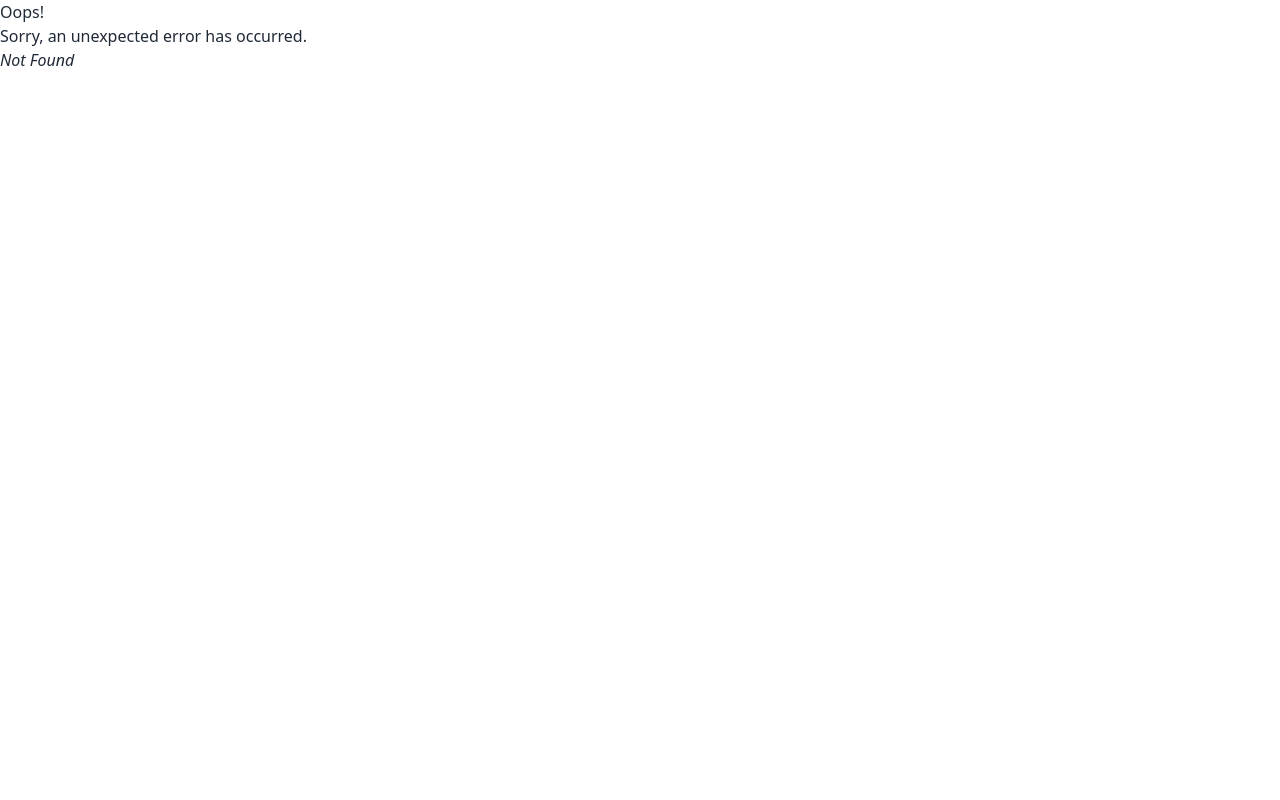
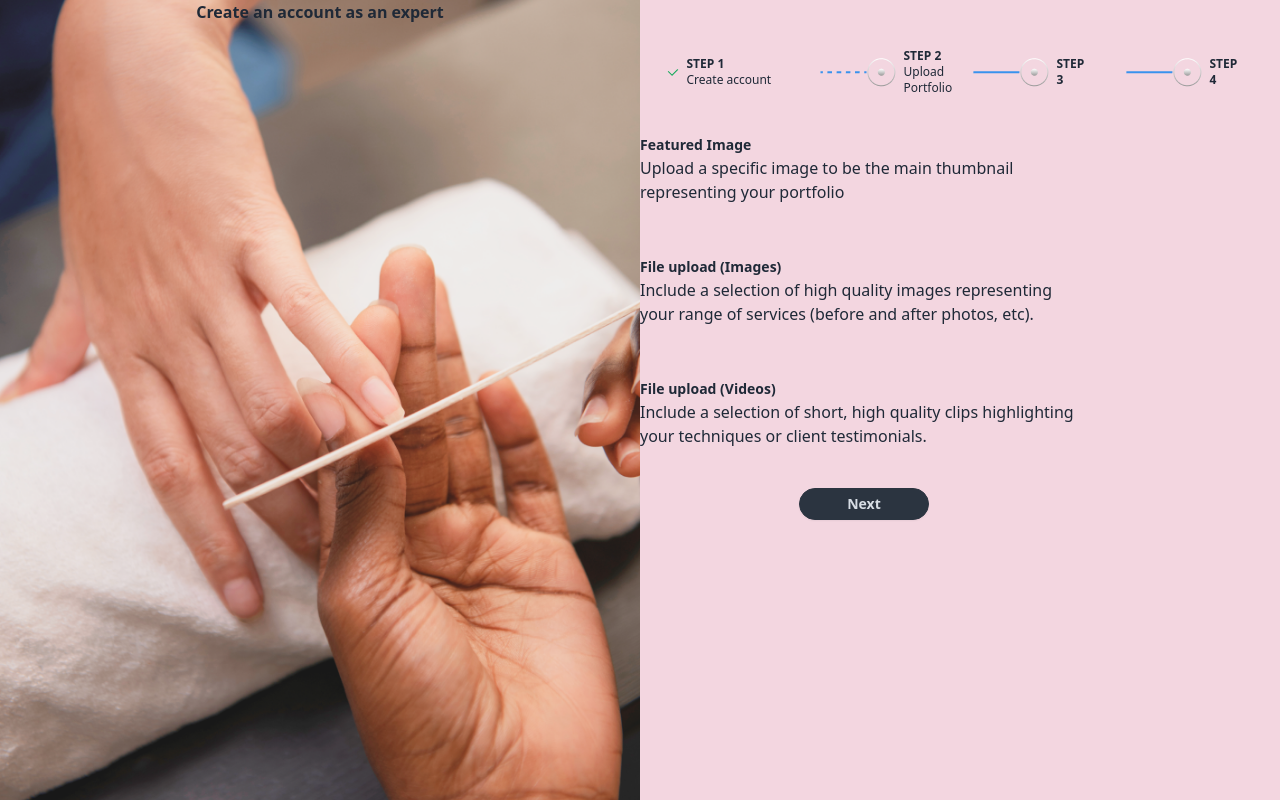
Before and after one commit to Lahitan/beautyexpert, a React (Vite) app: page /ExpertUploadPage in a window 1280 px wide. Before the commit this address had no page. Built offline with nearby package versions, Linux system fonts and the light colour scheme.

Commit message:
feat: add ExpertUploadPage.jsx and called on main.jsx

```diff
--- a/src/main.jsx
+++ b/src/main.jsx
@@ -11,6 +11,7 @@ import Login from "./pages/Login/Login.jsx";
 import ForgetPassword from "./pages/Login/ForgetPassword.jsx";
 import ExpertCreateAccount from "./pages/Login/ExpertCreateAccount.jsx";
 import ExpertCreateAccountPage2 from "./pages/Login/ExpertCreateAccountPage2.jsx";
+import ExpertUploadPage from "./pages/Login/ExpertUploadPage.jsx";
 
 const router = createBrowserRouter([
 	{
@@ -48,6 +49,10 @@ const router = createBrowserRouter([
 		path: "/ExpertCreateAccountPage2",
 		element: <ExpertCreateAccountPage2 />,
 	},
+	{
+		path: "/ExpertUploadPage",
+		element: <ExpertUploadPage />,
+	},
 ]);
 
 ReactDOM.createRoot(document.getElementById("root")).render(
--- a/src/pages/Login/ExpertCreateAccountPage2.jsx
+++ b/src/pages/Login/ExpertCreateAccountPage2.jsx
@@ -1,12 +1,9 @@
 import React from 'react'
-import { Link } from "react-router-dom"
 import barber from "../../assets/barber-background-image.png"
-// import loading from "../../assets/step-loading-logo.png"
 import line from "../../assets/line-logo.png"
 import brokenLine from "../../assets/broken-line.png"
 import unchecked from "../../assets/unchecked-logo.png"
 import checked from "../../assets/checked-logo.png"
-// import eye from "../../assets/eye-logo.png"
 import wideLine from "../../assets/wide-line.png"
 
 const background = {
@@ -27,10 +24,6 @@ const ExpertCreateAccountPage2 = () => {
                 {/* headings */}
                 <div className='flex flex-col items-center justify-center '>
                     <h1 className=' font-bold' >Create an account as an expert</h1>
-                    <h2 className="h2">
-                        Already have an account?
-                        <Link to={"/login"} className=" "> Log in</Link>
-                    </h2>
                 </div>
             </div>
             <div>
@@ -127,7 +120,6 @@ const ExpertCreateAccountPage2 = () => {
                 </div>
                 </div>
                 {/* end of form  */}
-                {/* this is another test */}
             </div>
 
         </div>
--- /dev/null
+++ b/src/pages/Login/ExpertUploadPage.jsx
@@ -0,0 +1,110 @@
+import React from 'react'
+import barber from "../../assets/barber-background-image.png"
+import line from "../../assets/line-logo.png"
+import brokenLine from "../../assets/broken-line.png"
+import unchecked from "../../assets/unchecked-logo.png"
+import checked from "../../assets/checked-logo.png"
+import wideLine from "../../assets/wide-line.png"
+import nailTech from "../../assets/nail-tech-background-image.png"
+
+const background = {
+    backgroundImage: `url(${nailTech})`,
+    backgroundRepeat:'no-repeat',
+    backgroundSize: 'cover',
+    backgroundPosition: 'left',
+    width: '100%',
+    height: '100vh'
+}
+
+const ExpertUploadPage = () => {
+  return (
+    <div className=' items-center bg-primary-brand  ' >
+        <div className="grid md:grid-cols-2 lg:grid-cols-2 ">
+            {/* background image */}
+            <div style={background} className=' ' >
+                {/* headings */}
+                <div className='flex flex-col items-center justify-center '>
+                    <h1 className=' font-bold' >Create an account as an expert</h1>
+                </div>
+            </div>
+            <div>
+                <div className=' grid sm:grid-cols-1 md:grid-cols-4 lg:grid-cols-4 place-items-center text-xs gap-3 p-5 mt-10 '>
+                    <img src={wideLine} alt="" className=' md:hidden lg:hidden ' />
+                    {/* sign in steps */}
+                    <div className=' flex flex-row items-center p-0 w-32 h-6 flex-none order-1 flex-grow-0' >
+                        <img src={checked} alt="" />
+                        <div className='p-2' >
+                            <h3 className='font-bold' >STEP 1</h3>
+                            <p>Create account</p>
+                        </div>
+                    </div>
+                    <div className=' flex flex-row items-center p-0 w-32 h-6 flex-none order-1 flex-grow-0 ' >
+                        <img src={brokenLine} alt="" />
+                        <img src={unchecked} alt="" />
+                        <div className='p-2' >
+                            <h3 className='font-bold' >STEP 2</h3>
+
+                            <p>Upload Portfolio</p>
+                        </div>
+                    </div>
+                    <div className=' flex flex-row items-center p-0 w-32 h-6 flex-none order-1 flex-grow-0  ' >
+                        <img src={line} alt="" />
+                        <img src={unchecked} alt="" />
+                        <h3 className='p-2 font-bold '>STEP 3</h3>
+                    </div>
+                    <div className=' flex flex-row items-center p-0 w-32 h-6 flex-none order-1 flex-grow-0 ' >
+                        <img src={line} alt="" />
+                        <img src={unchecked} alt="" />
+                        <h3 className='p-2 font-bold '>STEP 4</h3>
+                    </div>
+
+                </div>
+                {/* end of sign in steps */}
+                {/* form */}
+                <div className=" flex flex-col place-items-center gap-10 w-[70%] h-[466px] my-7  ">
+                    <div className=' flex flex-col items-start  ' >
+                        {/* featured image upload */}
+                        <div >
+                        <span className='label-text font-bold'>Featured Image</span>
+                        <p className='text-md' >Upload a specific image to be the main thumbnail representing your portfolio</p>
+
+                        </div>
+
+                        <hr /><hr /><br /><br />
+                        {/* image upload */}
+
+                        <div>
+                            <p>
+                                <span className='label-text font-bold'>File upload (Images)</span>
+                            </p>
+                            <p className='text-md' >Include a selection of high quality images representing your range of services (before and after photos, etc).</p>
+
+                        </div>
+
+                        <hr /><hr /><br /><br />
+                        {/* video upload */}
+
+                        <div>
+                            <p>
+                                <span className='label-text font-bold'>File upload (Videos)</span>
+                            </p>
+                            <p className='text-md' >Include a selection of short, high quality clips highlighting your techniques or client testimonials.</p>
+
+                        </div>
+                        {/* end of uploads */}
+                    </div>
+
+                    {/* button */}
+                    <div className=" card-actions justify-center">
+                        <button className="btn btn-circle btn-sm px-16 btn-neutral">Next</button>
+                    </div>
+                </div>
+                {/* end of form  */}
+            </div>
+
+        </div>
+    </div>
+  )
+}
+
+export default ExpertUploadPage
```
